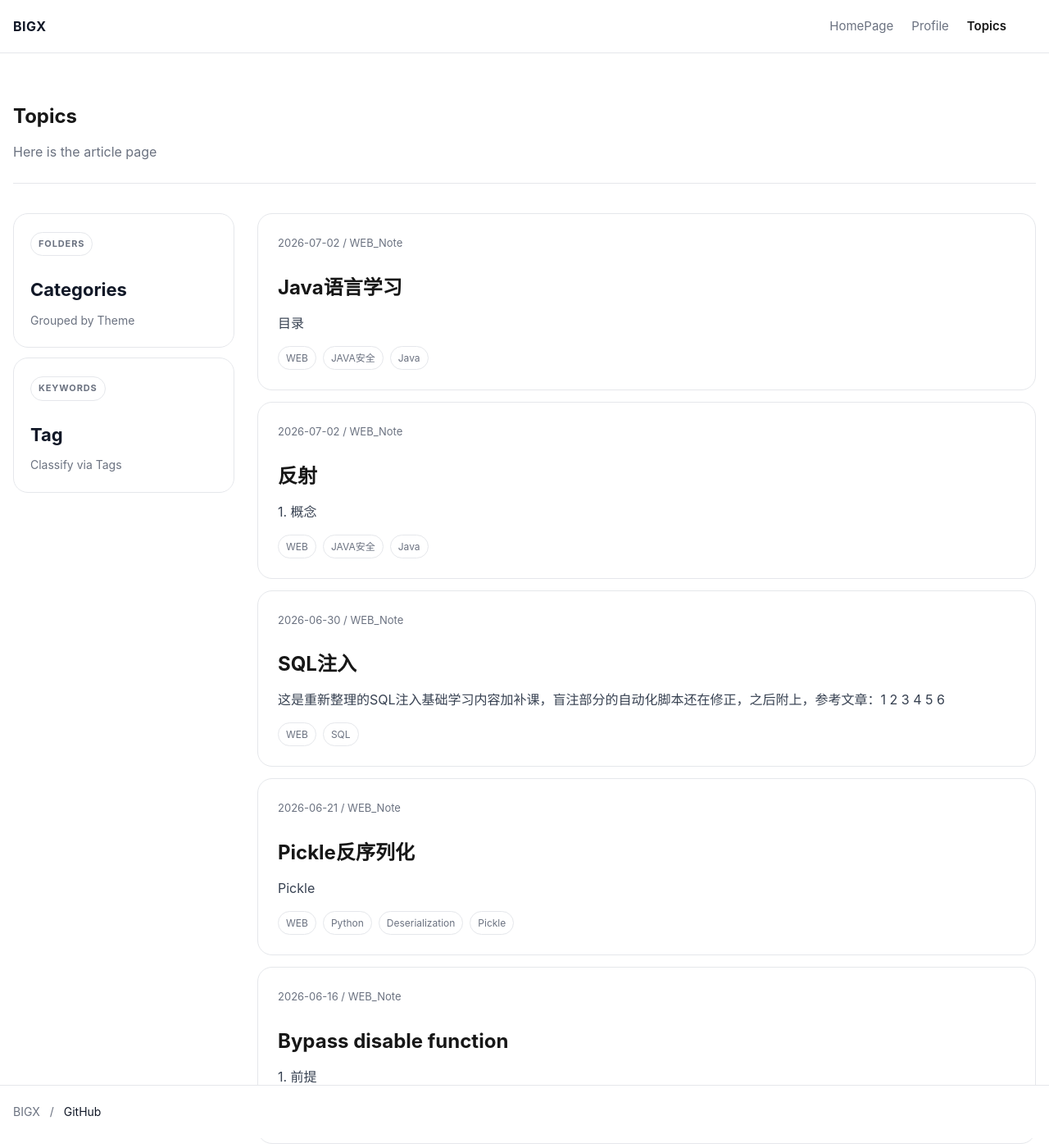
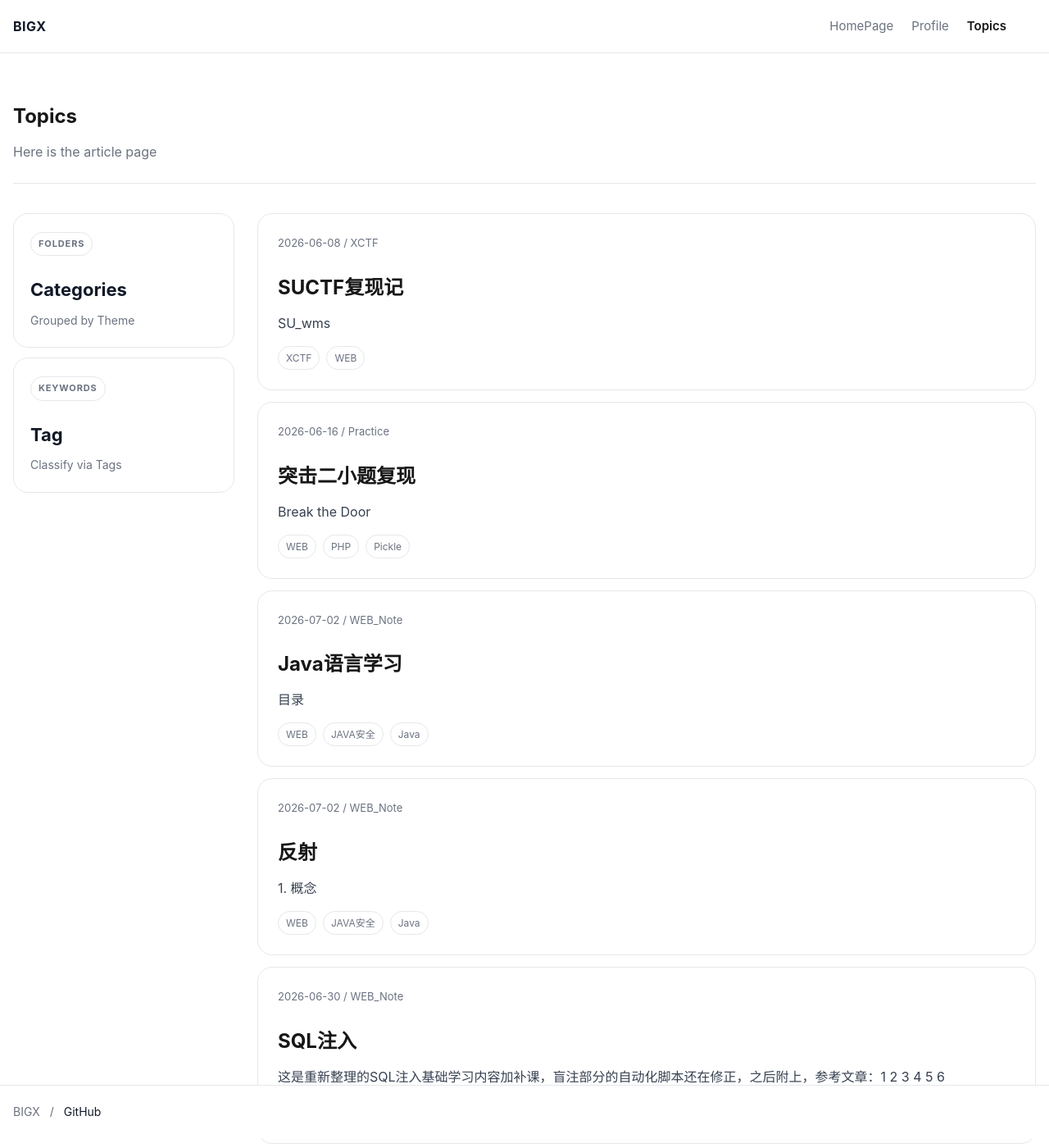
Before and after one commit to BIGX-bigx/BIGX-bigx.github.io, a Jekyll site: the page built from topics.md, in a window 1280 px wide and 1400 px high. Shown: the whole window at 82% size. Built offline with Jekyll 4.4.1, drawn with Linux system fonts in a browser that asks for light colours; some of the changed text lies outside the part shown.

Commit message:
Pin original practice posts on topics

```diff
--- /dev/null
+++ b/_includes/topics-post-card.html
@@ -0,0 +1,15 @@
+{% assign summary = post.excerpt | strip_html | strip_newlines | strip %}
+<a class="topics-post-card" href="{{ post.url | relative_url }}" data-post-card>
+  <div class="topics-post-meta">{{ post.date | date: "%Y-%m-%d" }}{% if post.categories and post.categories.size > 0 %} / {{ post.categories | join: " / " }}{% endif %}</div>
+  <h2>{{ post.title }}</h2>
+  {% if summary != "" %}
+    <p>{{ summary | truncate: 120 }}</p>
+  {% endif %}
+  {% if post.tags and post.tags.size > 0 %}
+    <div class="topics-tags">
+      {% for tag in post.tags %}
+        <span>{{ tag }}</span>
+      {% endfor %}
+    </div>
+  {% endif %}
+</a>
--- a/assets/css/style.css
+++ b/assets/css/style.css
@@ -834,6 +834,10 @@ a:hover {
   gap: 14px;
 }
 
+.topics-posts:not(.topics-ready) .topics-post-card:nth-of-type(n+11) {
+  display: none;
+}
+
 .topics-post-card {
   display: block;
   padding: 24px;
--- a/topics.md
+++ b/topics.md
@@ -22,22 +22,20 @@ wide: true
 
   <section class="topics-post-panel">
     <div class="topics-posts" id="topics-posts">
+      {% assign suctf_post = site.posts | where: "title", "SUCTF复现记" | first %}
+      {% assign two_exercise_post = site.posts | where: "title", "突击二小题复现" | first %}
+      {% if suctf_post %}
+        {% assign post = suctf_post %}
+        {% include topics-post-card.html %}
+      {% endif %}
+      {% if two_exercise_post %}
+        {% assign post = two_exercise_post %}
+        {% include topics-post-card.html %}
+      {% endif %}
       {% for post in site.posts %}
-        {% assign summary = post.excerpt | strip_html | strip_newlines | strip %}
-        <a class="topics-post-card" href="{{ post.url | relative_url }}" data-post-card{% if forloop.index > 10 %} style="display: none;"{% endif %}>
-          <div class="topics-post-meta">{{ post.date | date: "%Y-%m-%d" }}{% if post.categories and post.categories.size > 0 %} / {{ post.categories | join: " / " }}{% endif %}</div>
-          <h2>{{ post.title }}</h2>
-          {% if summary != "" %}
-            <p>{{ summary | truncate: 120 }}</p>
-          {% endif %}
-          {% if post.tags and post.tags.size > 0 %}
-            <div class="topics-tags">
-              {% for tag in post.tags %}
-                <span>{{ tag }}</span>
-              {% endfor %}
-            </div>
-          {% endif %}
-        </a>
+        {% if post.title != "SUCTF复现记" and post.title != "突击二小题复现" %}
+          {% include topics-post-card.html %}
+        {% endif %}
       {% endfor %}
     </div>
     <nav class="topics-pagination" aria-label="Post pagination" id="topics-pagination"></nav>
```
Also changed, not shown: other parts of topics.md (+1 -0 lines).
